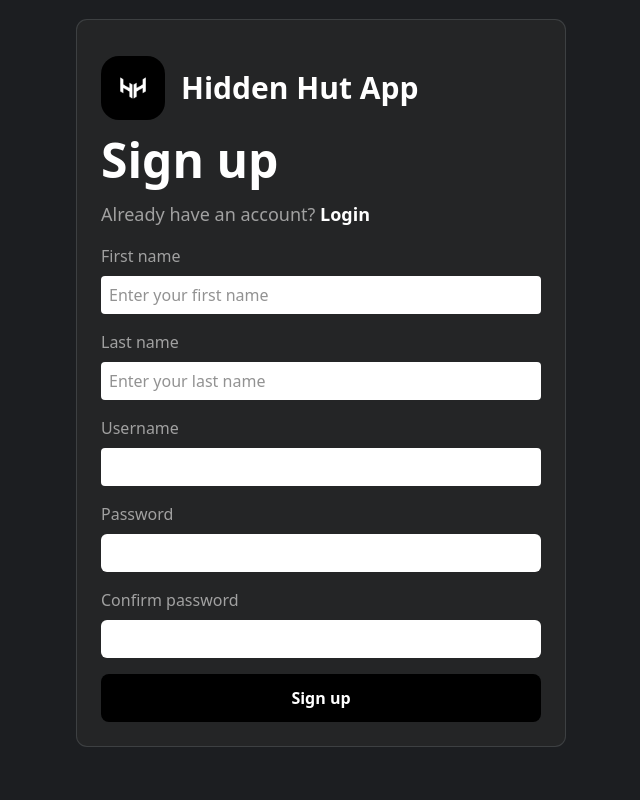
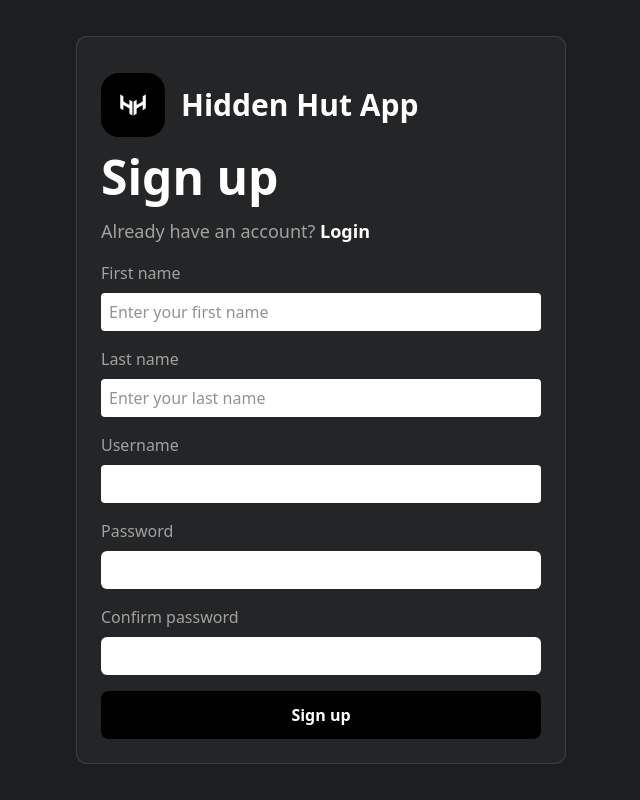
Before and after one commit to IzzAbdullah223/Hidden-Hut, a React (Vite) app in the folder Frontend/: page /signup in a window 1280 px wide. Shown: the whole page, without its empty margins (319-959 px from the left). Built offline with nearby package versions, Linux system fonts and the light colour scheme.

Commit message:
signup/login frontend adjustments

```diff
--- a/Frontend/src/components/auth/LogIn.tsx
+++ b/Frontend/src/components/auth/LogIn.tsx
@@ -46,7 +46,7 @@
 
     return(
                 <main className='min-h-screen flex  justify-center items-center bg-[#1c1e21]'>
-            <div className='h-screen p-5'>
+
                 <div className='bg-[#242526] flex flex-col gap-4 p-6 rounded-lg ring-1 ring-gray-50/15'>
                     <div className='flex items-center gap-4 mb-0 mt-3'>
                         <img src={logo} className='w-16 h-16 rounded-2xl'/>
@@ -90,7 +90,7 @@
                     </form>
 
                 </div>
-            </div>
+
 
         </main>
     )
--- a/Frontend/src/components/auth/SignUp.tsx
+++ b/Frontend/src/components/auth/SignUp.tsx
@@ -67,7 +67,6 @@
 
     return(
         <main className='min-h-screen flex  justify-center items-center bg-[#1c1e21]'>
-            <div className='h-screen p-5'>
                 <div className='bg-[#242526] flex flex-col gap-4 p-6 rounded-lg ring-1 ring-gray-50/15'>
                     <div className='flex items-center gap-4 mb-0 mt-3'>
                         <img src={logo} className='w-16 h-16 rounded-2xl'/>
@@ -142,10 +141,7 @@
                             Sign up
                           </button>
                     </form>
-
                 </div>
-            </div>
-
         </main>
     )
 }
```
